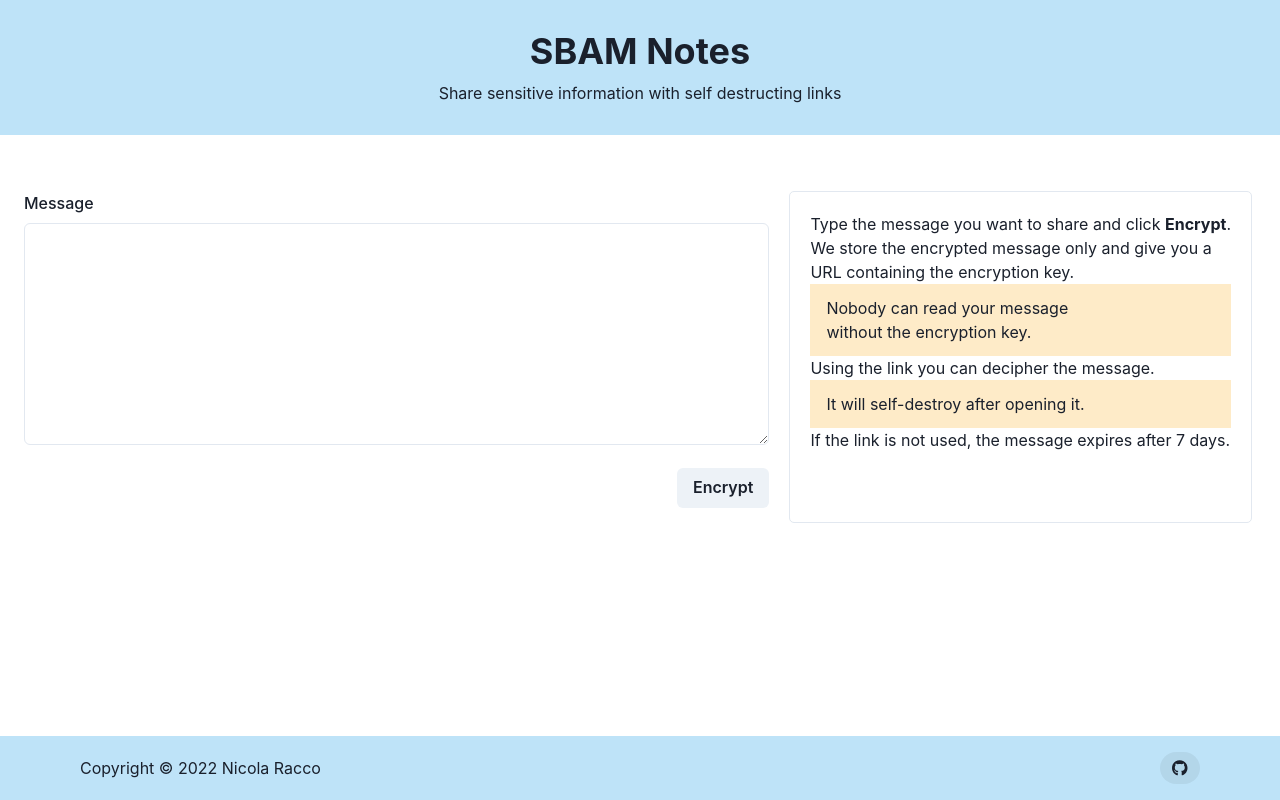
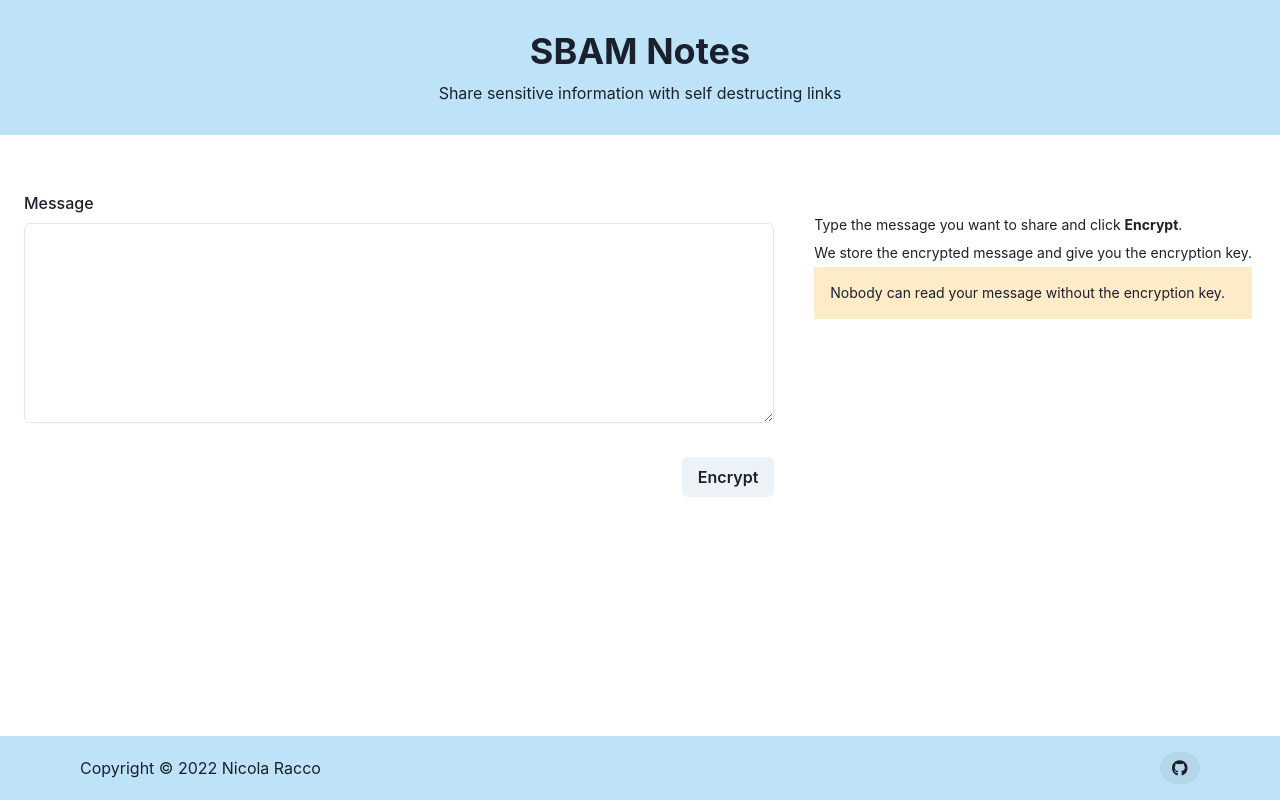
Before and after one commit to sbam-cloud/notes-frontend, a React (Vite) app: page / in a window 1280 px wide. Built offline with nearby package versions, Linux system fonts and the light colour scheme.

Commit message:
fix styling

```diff
--- a/src/EncryptPage.tsx
+++ b/src/EncryptPage.tsx
@@ -1,4 +1,4 @@
-import { Alert, Box, Button, Flex, FormControl, FormLabel, HStack, Input, Link, Stack, Textarea, Tooltip, VStack } from "@chakra-ui/react";
+import { Alert, Box, Button, Flex, FormControl, FormLabel, HStack, Input, Link, Spinner, Stack, Textarea, Tooltip, VStack } from "@chakra-ui/react";
 import { useFormik } from "formik";
 import { useEffect, useState } from "react";
 import { InternalError } from "./errors";
@@ -52,19 +52,50 @@ export default function EncryptPage() {
     return <InternalError />;
   }
 
+  if (generatedUrl) {
     return (
-    <Box>
-      {generatedUrl === null ? (
-        <form onSubmit={formik.handleSubmit}>
       <Box justifyContent='stretch' display={{ md: 'flex' }}>
-            <Box mx={{ md: 5 }} p={5} borderWidth={1} borderRadius='5px' w='auto' sx={{ gap: 25 }} whiteSpace={{ md: 'nowrap' }} order={{ md: 1 }}>
+        <Box marginLeft={{ md: 5 }} p={{ md: 5 }} sx={{ gap: 25 }} whiteSpace={{ md: 'nowrap' }} order={{ md: 1 }} lineHeight={2} fontSize='sm'>
+          <p>The message you encrypted can be read only by <strong>using the generated link</strong>.</p>
+          <Alert status='warning'>Remember: the message is destroyed once it has been read.</Alert>
+          <p>The message expires automatically after 7 days.</p>
+        </Box>
+        <Flex w='full' direction='column' mt={{ base: 5, md: 0 }}>
+          <FormControl id='generatedUrl'>
+            <FormLabel>Generated Link</FormLabel>
+            <HStack w='full'>
+              <Input readOnly value={generatedUrl} />
+              <Tooltip label="Link copied!" isOpen={urlCopiedToClipboard}>
+                <Button onClick={() => handleCopyToClipboard(generatedUrl)}>Copy</Button>
+              </Tooltip>
+            </HStack>
+          </FormControl>
+          <HStack justify='flex-end' paddingTop={2} w='full' h={100}>
+          <Link onClick={handleReset}>Share a new note!</Link>
+          </HStack>
+        </Flex>
+      </Box>
+    )
+  }
+  return (
+    <Box justifyContent='stretch' display={{ md: 'flex' }}>
+      <Box marginLeft={{ md: 5 }} p={{ md: 5 }} sx={{ gap: 25 }} whiteSpace={{ md: 'nowrap' }} order={{ md: 1 }} lineHeight={2} fontSize='sm'>
         <p>Type the message you want to share and click <strong>Encrypt</strong>.</p>
-              <p>We store the encrypted message only and give you a<br/>URL containing the encryption key.</p>
-              <Alert status='warning'>Nobody can read your message<br/>without the encryption key.</Alert>
-              <p>Using the link you can decipher the message.</p>
-              <Alert status='warning'>It will self-destroy after opening it.</Alert>
-              <p>If the link is not used, the message expires after 7 days.</p>
+        <p>We store the encrypted message and give you the encryption key.</p>
+        <Alert status='warning'>Nobody can read your message without the encryption key.</Alert>
       </Box>
+      {formik.isSubmitting ? (
+        <Stack align='center' alignSelf='center' w='full'>
+          <Spinner
+            thickness='4px'
+            speed='0.65s'
+            emptyColor='gray.200'
+            color='blue.500'
+            size='xl'
+          />
+        </Stack>
+      ) : (
+        <form onSubmit={formik.handleSubmit} style={{ width: '100%' }}>
           <Flex w='full' direction='column' mt={{ base: 5, md: 0 }}>
             <FormControl id='message' h='full' as={Flex} flexDirection='column'>
               <FormLabel>Message</FormLabel>
@@ -74,22 +105,8 @@ export default function EncryptPage() {
               <Button type='submit'>Encrypt</Button>
             </HStack>
           </Flex>
-          </Box>
         </form>
-      ) : (
-        <FormControl id='generatedUrl'>
-          <FormLabel>Generated Link</FormLabel>
-          <HStack w='full'>
-            <Input readOnly value={generatedUrl} />
-            <Tooltip label="Link copied!" isOpen={urlCopiedToClipboard}>
-              <Button onClick={() => handleCopyToClipboard(generatedUrl)}>Copy</Button>
-            </Tooltip>
-          </HStack>
-          <Stack align='center' alignSelf='center' marginTop={5}>
-            <Link onClick={handleReset}>Share a new note!</Link>
-          </Stack>
-        </FormControl>
       )}
     </Box>
-  )
+  );
 }
```
Lines whose indentation alone changed are shown as unchanged.
